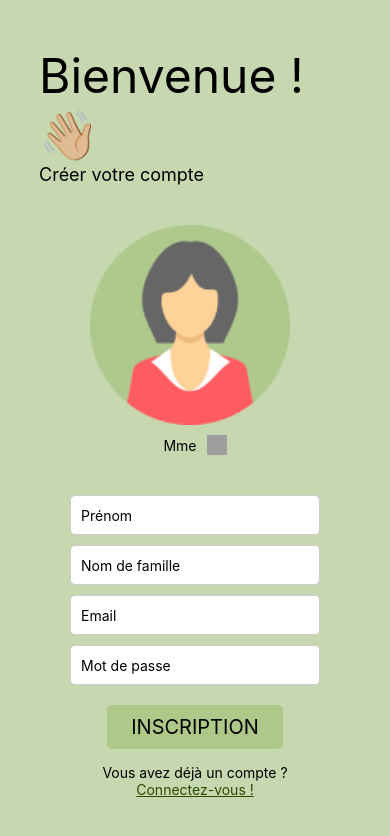
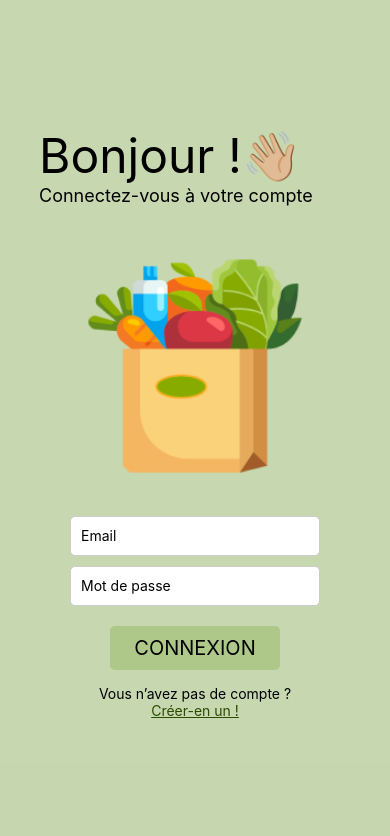
Before and after one commit to pcrdemma/Shop2Plate-Front, a React Native app: screen /Login in a window 390 px wide. Shown: the top 836 px of the page. Built offline with nearby package versions, Linux system fonts and the light colour scheme; grey boxes are pictures that could not be loaded.

Commit message:
fetch data page login

```diff
--- a/App.js
+++ b/App.js
@@ -3,6 +3,7 @@ import React from 'react';
 import Stock from './pages/Stock.js'
 import Budget from './pages/Budget.js';
 import Register from './pages/Register.js';
+import Login from './pages/Login.js';
 //import Account from './pages/Account.js';
 import { NavigationContainer } from '@react-navigation/native';
 import { createStackNavigator } from '@react-navigation/stack';
@@ -15,9 +16,9 @@ const App = () => {
       <Stack.Navigator>
         {/* <Stack.Screen name="Stock" component={Stock} options={{ headerShown: false }} /> */}
         {/* <Stack.Screen name="Budget" component={Budget} options={{ headerShown: false }} /> */}
-        {/* <Stack.Screen name="Account" component={Account} options={{ headerShown: false }} />
-        <Stack.Screen name="Welcome" component={Welcome} options={{ headerShown: false }} />
-        <Stack.Screen name="Login" component={Login} options={{ headerShown: false }} /> */}
+        {/* <Stack.Screen name="Account" component={Account} options={{ headerShown: false }} />*/}
+        {/* <Stack.Screen name="Welcome" component={Welcome} options={{ headerShown: false }} /> */}
+        <Stack.Screen name="Login" component={Login} options={{ headerShown: false }} />
         <Stack.Screen name="Register" component={Register} options={{ headerShown: false }}/>
       </Stack.Navigator>
     </NavigationContainer>
--- a/pages/Login.js
+++ b/pages/Login.js
@@ -1,7 +1,7 @@
 import React, { useState } from 'react';
 import { useNavigation } from '@react-navigation/native';
-import {style} from '../components/loginStyle.js'
-import { View, Text, Image, TextInput, KeyboardAvoidingView, TouchableOpacity } from 'react-native';
+import { style } from '../components/loginStyle.js';
+import { View, Text, Image, TextInput, KeyboardAvoidingView, TouchableOpacity, Alert } from 'react-native';
 
 const Login = () => {
     const [email, setEmail] = useState('');
@@ -9,8 +9,33 @@ const Login = () => {
     const navigation = useNavigation();
 
     const handleLogin = () => {
-        // Mettez ici votre logique de connexion
-        console.log('Login button pressed');
+        const query = `email=${encodeURIComponent(email)}&password=${encodeURIComponent(password)}`;
+        fetch(`https://shop2plate-back.onrender.com/users/login?${query}`, {
+            method: 'GET',
+            headers: {
+                'Content-Type': 'application/json',
+            },
+        })
+        .then(response => {
+            if (response.status === 404) {
+                throw new Error('Compte inexistant');
+            }
+            if (!response.ok) {
+                return response.text().then(text => { throw new Error(text) });
+            }
+            return response.json();
+        })
+        .then(data => {
+
+            if (data.rowCount > 0) {
+                navigation.navigate('Register');
+            } else {
+                Alert.alert('Connexion réussie', 'Bienvenue 😊');
+            }
+        })
+        .catch(error => {
+            Alert.alert('Erreur lors de la connexion', 'Email ou mot de passe incorrect, ou inscrivez-vous 😊');
+        });
     };
 
     return (
@@ -31,7 +56,7 @@ const Login = () => {
                         autoCapitalize="none"
                     />
                     <TextInput
-                        style={[style.input, {backgroundColor: '#fff', paddingLeft: 10}]} // Ajout de paddingLeft
+                        style={[style.input, {backgroundColor: '#fff', paddingLeft: 10}]}
                         placeholder="Mot de passe"
                         onChangeText={setPassword}
                         value={password}
```
